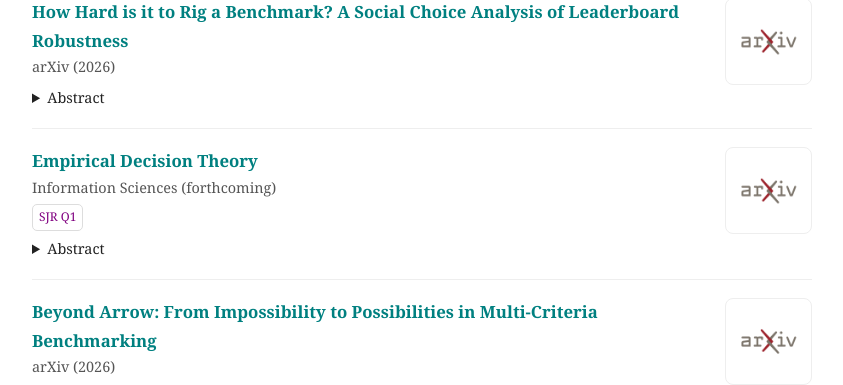
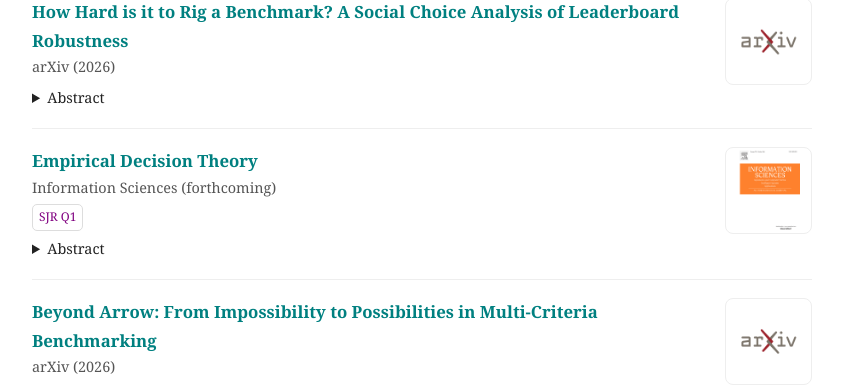
Before and after one commit to jansenc/jansenc.github.io, a Jekyll site: the page built from publications/index.md, in a window 1280 px wide. Shown: the part 3499-3884 px from the top of the page, without its empty margins (378-1221 px from the left). Built offline with Jekyll 4.4.1, drawn with Linux system fonts in a browser that asks for light colours.

Commit message:
Update index.md

```diff
--- a/publications/index.md
+++ b/publications/index.md
@@ -391,7 +391,7 @@ Partial Ordinal and Partial Cardinal Preferences</a></b></div>
     Analyzing decision problems under uncertainty commonly relies on idealizing assumptions about the describability of the world, with the most prominent examples being the closed world and the small world assumption. Most assumptions are operationalized by introducing states of the world, conditional on which the decision situation can be analyzed without any remaining uncertainty. Conversely, most classical decision-theoretic approaches are not applicable if the states of the world are inaccessible. We propose a decision model that retains the appeal and simplicity of the original theory, but completely overcomes the need to specify the states of the world explicitly. The main idea of our approach is to address decision problems in a radically empirical way: instead of specifying states and consequences prior to the decision analysis, we only assume a protocol of observed act--consequence pairs as model primitives. We show how optimality in such empirical decision problems can be addressed by using protocol-based empirical choice functions and discuss three approaches for deriving inferential guarantees: (I) consistent statistical estimation of choice sets, (II) consistent statistical testing of choice functions with robustness guarantees, and (III) direct inference for empirical choice functions using credal sets. We illustrate our theory with a proof-of-concept application comparing different prompting strategies in generative AI models.
      </details>
   </div>
-  <img src="/assets/arxiv.jpg">
+  <img src="/assets/X00200255.jpg">
 </div>
 
 <div class="pub preprint">
```
